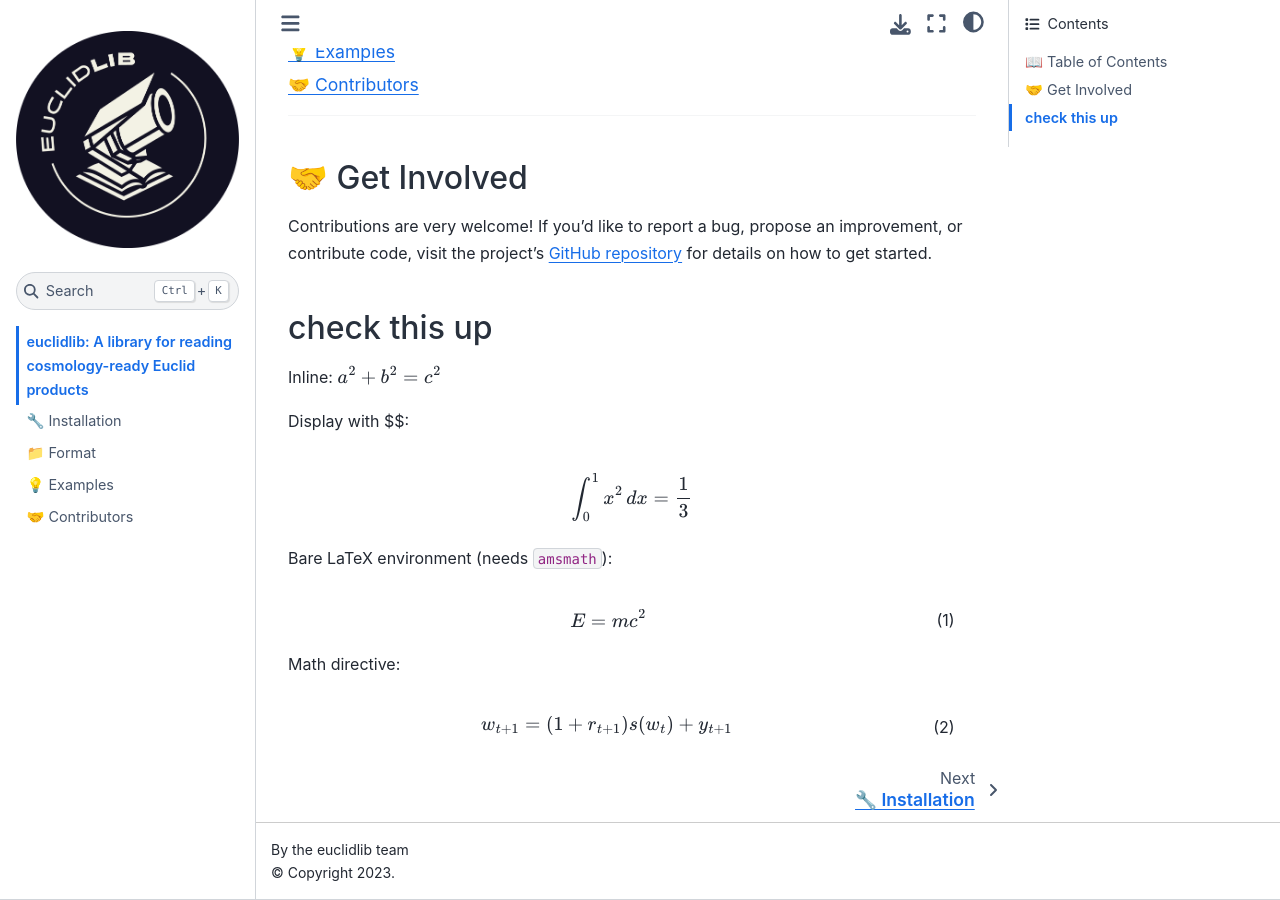
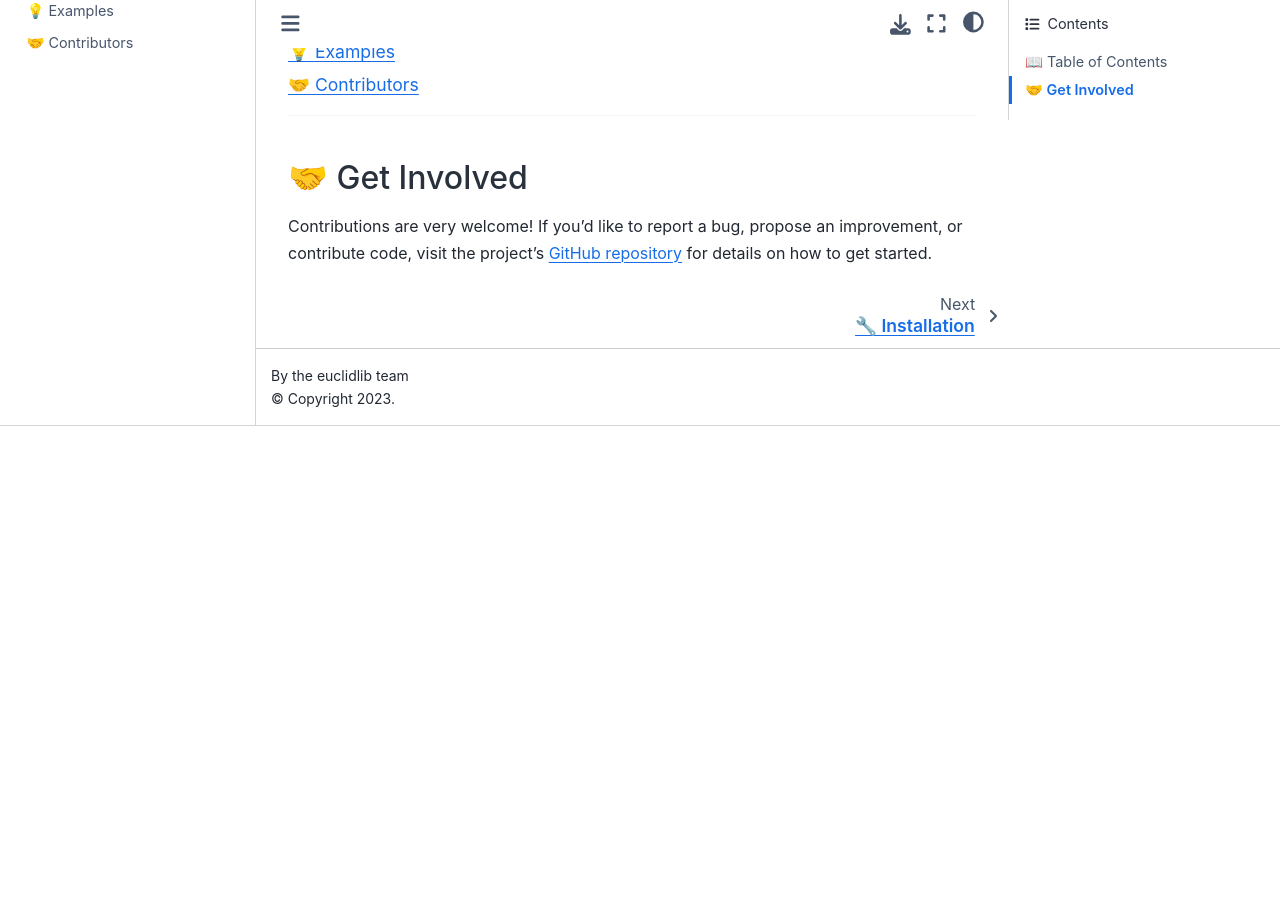
Before and after one commit to euclidlib/euclidlib, a Jupyter Book: the page built from docs/intro.md, in a window 1280 px wide and 900 px high, scrolled down 576 px. Built offline with Jupyter Book 1.0.4 settings and Sphinx 7.4.7 and the Sphinx Book theme 1.1.4, drawn with Linux system fonts in a browser that asks for light colours; after the commit the page ends 1002 px from its top, so only the background shows below that; some of the changed lines change nothing that is shown.

Commit message:
fixed intro and conf

````diff
--- a/docs/conf.py
+++ b/docs/conf.py
@@ -1,19 +1,15 @@
 ###############################################################################
-# Auto-generated by `jupyter-book config`
-# If you wish to continue using _config.yml, make edits to that file and
-# re-generate this one.
+# Cleaned and fixed conf.py for ReadTheDocs + MyST + JupyterBook ecosystem
 ###############################################################################
+
 author = "the euclidlib team"
-bibtex_bibfiles = ["references.bib"]
-comments_config = {"hypothesis": False, "utterances": False}
 copyright = "2024"
-exclude_patterns = ["**.ipynb_checkpoints", ".DS_Store", "Thumbs.db", "_build"]
+
 extensions = [
+    "myst_parser",
+    "myst_nb",
     "sphinx_togglebutton",
     "sphinx_copybutton",
-    #    "myst_parser",
-    "myst_nb",
-    "jupyter_book",
     "sphinx_thebe",
     "sphinx_comments",
     "sphinx_external_toc",
@@ -25,35 +21,29 @@
     "sphinx_multitoc_numbering",
     "sphinx.ext.mathjax",
 ]
+
+# --------------------------------------------------------------------------
+# FIX: Make Sphinx accept Markdown and Notebooks
+# --------------------------------------------------------------------------
+source_suffix = {
+    ".md": "markdown",
+    ".rst": "restructuredtext",
+    ".ipynb": "myst-nb",
+}
+
+exclude_patterns = [
+    "**.ipynb_checkpoints",
+    ".DS_Store",
+    "Thumbs.db",
+    "_build",
+]
+
+# --------------------------------------------------------------------------
+# Jupyter-Book settings
+# --------------------------------------------------------------------------
+external_toc_path = "_toc.yml"
 external_toc_exclude_missing = False
-external_toc_path = "_toc.yml"
-html_baseurl = ""
-html_favicon = ""
-html_logo = "euclidlib-patch.png"
-html_sourcelink_suffix = ""
-html_theme = "sphinx_book_theme"
-html_theme_options = {
-    "search_bar_text": "Search this book...",
-    "launch_buttons": {
-        "notebook_interface": "classic",
-        "binderhub_url": "",
-        "jupyterhub_url": "",
-        "thebe": False,
-        "colab_url": "",
-    },
-    "path_to_docs": "",
-    "repository_url": "https://github.com/executablebooks/jupyter-book",
-    "repository_branch": "master",
-    "extra_footer": "",
-    "home_page_in_toc": True,
-    "announcement": "",
-    "analytics": {"google_analytics_id": ""},
-    "use_repository_button": False,
-    "use_edit_page_button": False,
-    "use_issues_button": False,
-}
-html_title = "euclidlib"
-latex_engine = "pdflatex"
+
 myst_enable_extensions = [
     "colon_fence",
     "dollarmath",
@@ -62,16 +52,45 @@
     "tasklist",
     "include",
 ]
+
 myst_url_schemes = ["mailto", "http", "https"]
-nb_execution_allow_errors = False
-nb_execution_cache_path = ""
-nb_execution_excludepatterns = []
-nb_execution_in_temp = False
-nb_execution_mode = "force"
+
+# --------------------------------------------------------------------------
+# Notebook execution – RTD-safe
+# (disable or make it cached; RTD often fails with "kernel not found")
+# --------------------------------------------------------------------------
+nb_execution_mode = "off"
 nb_execution_timeout = 30
-nb_output_stderr = "show"
-numfig = True
+
+# --------------------------------------------------------------------------
+# HTML theme
+# --------------------------------------------------------------------------
+html_theme = "sphinx_book_theme"
+html_logo = "euclidlib-patch.png"
+html_title = "euclidlib"
+
+html_theme_options = {
+    "search_bar_text": "Search...",
+    "repository_url": "https://github.com/euclidlib/euclidlib",
+    "repository_branch": "8-add-readthedocs",
+    "path_to_docs": "docs",
+    "use_repository_button": True,
+    "home_page_in_toc": True,
+}
+
+# --------------------------------------------------------------------------
+# Bibliography
+# --------------------------------------------------------------------------
+bibtex_bibfiles = ["references.bib"]
+
+# --------------------------------------------------------------------------
+# Latex
+# --------------------------------------------------------------------------
+latex_engine = "pdflatex"
+
+# --------------------------------------------------------------------------
+# Misc
+# --------------------------------------------------------------------------
 pygments_style = "sphinx"
 suppress_warnings = ["myst.domains"]
-use_jupyterbook_latex = True
-use_multitoc_numbering = True
+numfig = True
--- a/docs/intro.md
+++ b/docs/intro.md
@@ -22,26 +22,3 @@
 
 Contributions are very welcome!
 If you’d like to report a bug, propose an improvement, or contribute code, visit the project’s [GitHub repository](https://github.com/euclidlib/euclidlib) for details on how to get started.
-
-## check this up
-
-Inline: $a^2 + b^2 = c^2$
-
-Display with $$:
-
-$$
-\int_0^1 x^2 \, dx = \frac{1}{3}
-$$
-
-Bare LaTeX environment (needs `amsmath`):
-
-\begin{equation}
-E = mc^2
-\end{equation}
-
-Math directive:
-
-```{math}
-:label: eq:test
-w_{t+1} = (1 + r_{t+1}) s(w_t) + y_{t+1}
-```
````
